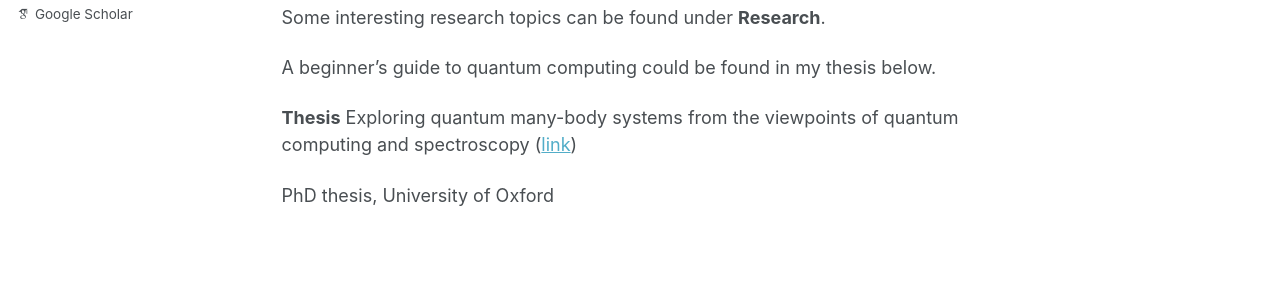
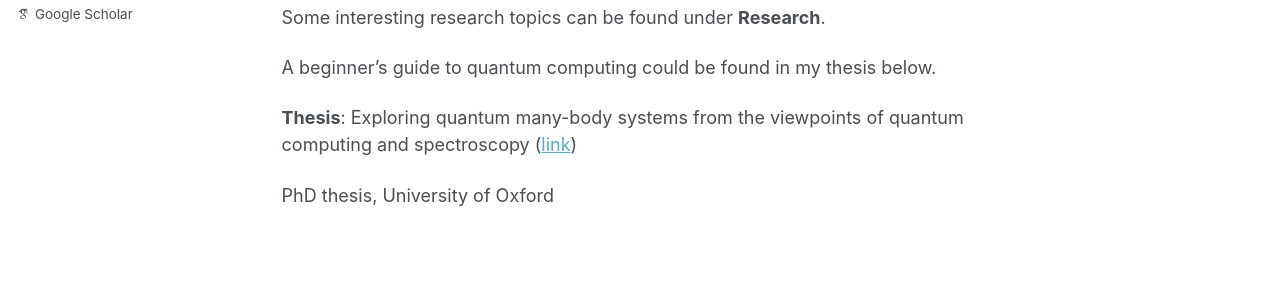
Before and after one commit to jinzhao-sun/jinzhao-sun.github.io, a Jekyll site: the page built from _pages/about.md, in a window 1280 px wide and 961 px high. Shown: the part 330-630 px from the top of the window. Built offline with Jekyll 4.4.1, drawn with Linux system fonts in a browser that asks for light colours; some web fonts are replaced.

```diff
--- a/_pages/about.md
+++ b/_pages/about.md
@@ -14,7 +14,7 @@ Some interesting research topics can be found under **Research**.
 
 A beginner's guide to quantum computing could be found in my thesis below.
 
-**Thesis**
+**Thesis**:
 Exploring quantum many-body systems from the viewpoints of quantum computing and spectroscopy ([link](https://ora.ox.ac.uk/objects/uuid:de5499cb-9c49-4be3-acc1-5be4cb81099d))
 
 PhD thesis, University of Oxford
```
